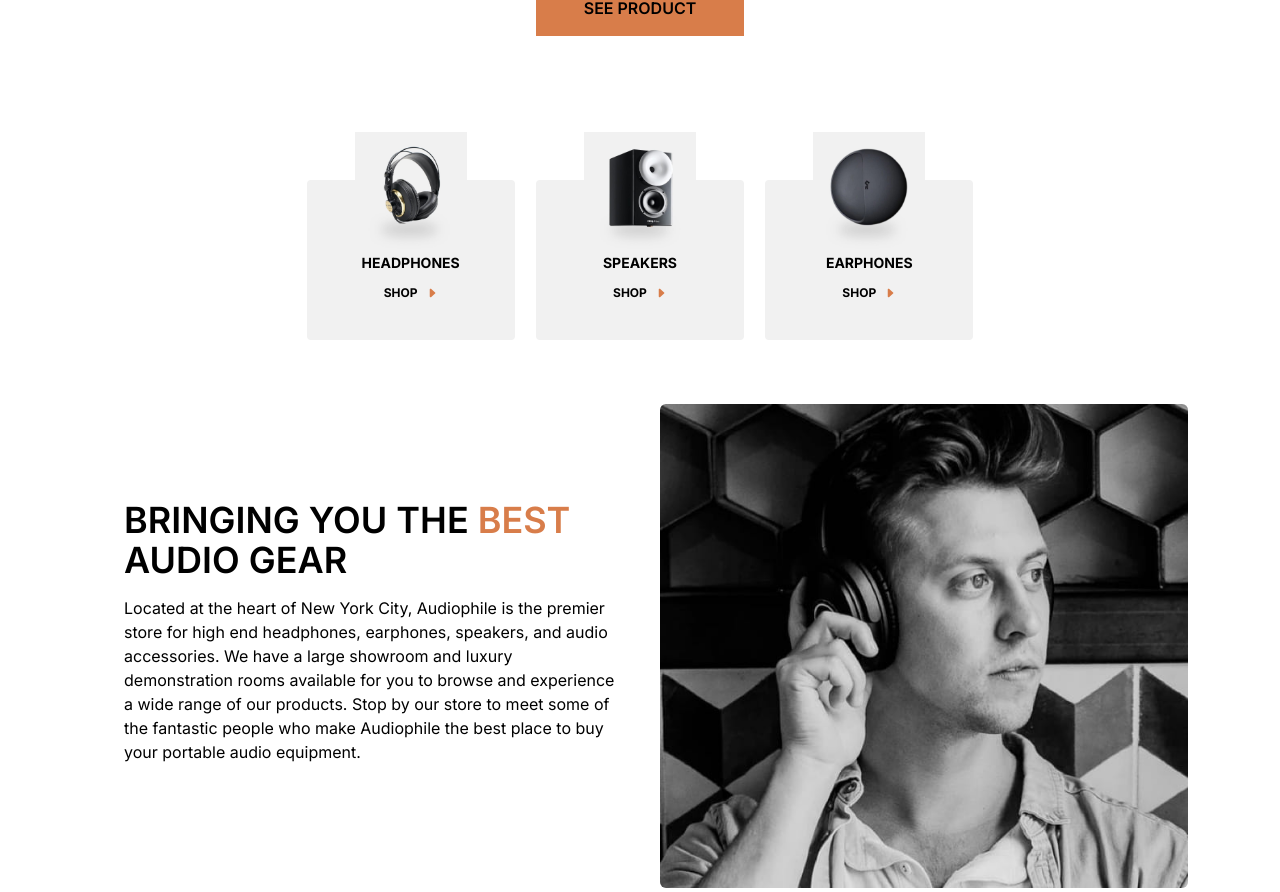
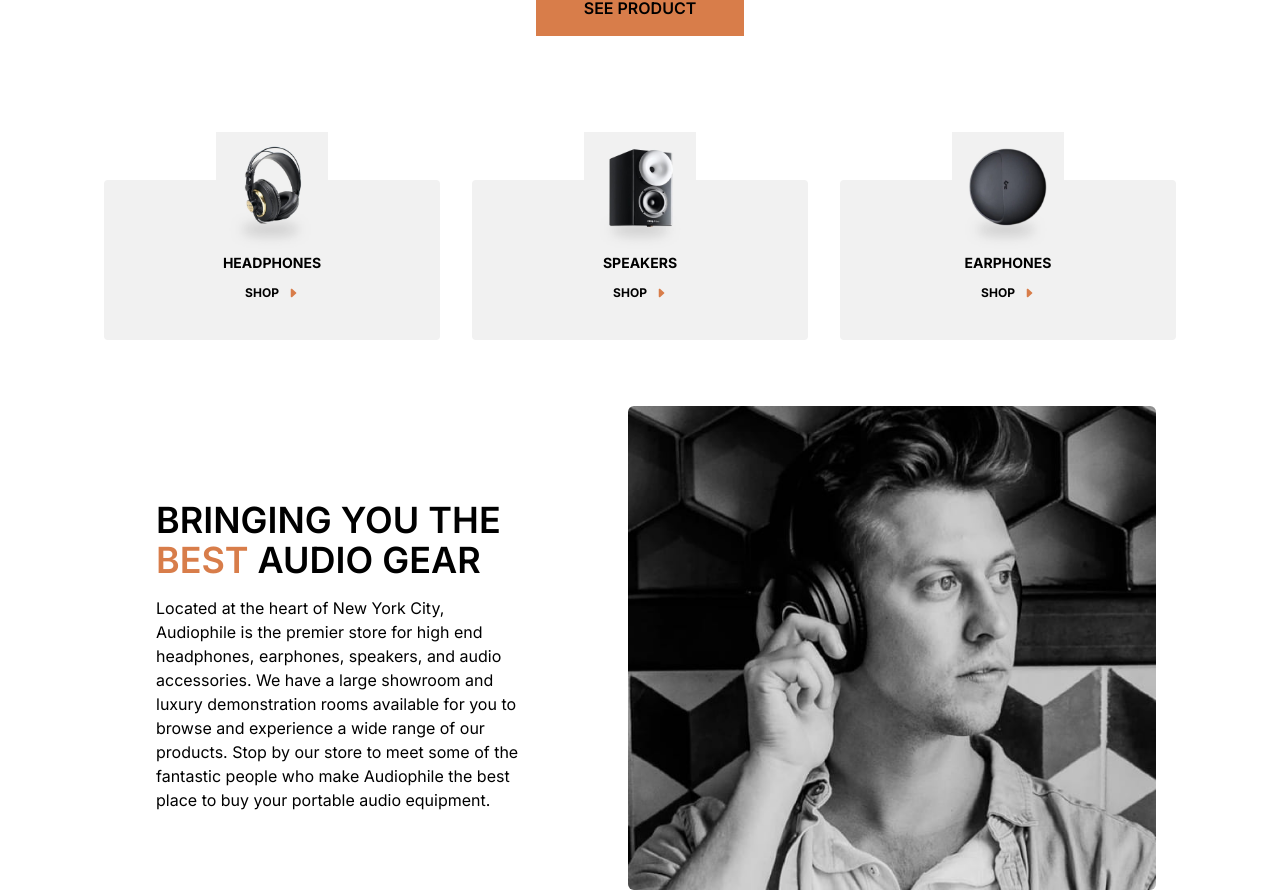
Before and after one commit to john-mathis/Audiophile, a Next.js app: page /headphones in a window 1280 px wide. Shown: the part 3132-4024 px from the top of the page. Built offline with nearby package versions, Linux system fonts and the light colour scheme.

Commit message:
10/2/23 edits

```diff
--- a/app/components/BestAudio/BestAudio.tsx
+++ b/app/components/BestAudio/BestAudio.tsx
@@ -9,7 +9,7 @@ const BestAudio = () => {
         src={BestGearImage.src}
         alt=""
       />
-      <div className="md:w-[35rem] mx-auto md:my-12 order-1 text-center lg:text-left lg:p-8">
+      <div className="md:w-[35rem] xl:w-[27rem] mx-auto md:my-12 order-1 text-center lg:text-left lg:p-8">
         <p className="uppercase text-3xl md:text-4xl my-4 font-semibold">
           Bringing you the <span className="text-[--dark-orange]">best </span>
           audio gear
--- a/app/components/Categories/Categories.tsx
+++ b/app/components/Categories/Categories.tsx
@@ -6,7 +6,7 @@ import Earphones from "../../../public/assets/product-yx1-earphones/mobile/image
 
 const Categories = () => {
   return (
-    <div className="md:flex md:w-[43rem] md:m-auto md:justify-between">
+    <div className="md:flex md:w-[43rem] md:m-auto md:justify-between md:w-[43rem] lg:w-[60rem] xl:w-[69rem]">
       {categoryItems.map((item) => {
         return (
           <Category
--- a/app/components/Categories/Category.tsx
+++ b/app/components/Categories/Category.tsx
@@ -9,7 +9,7 @@ interface CategoryProps {
 
 const Category: React.FC<CategoryProps> = ({ img, category }) => {
   return (
-    <div className="relative bg-[--beige] mt-12 mb-16 w-80 md:w-52 h-40 mx-auto rounded">
+    <div className="relative bg-[--beige] mt-12 mb-16 w-80 md:w-[21rem] h-40 mx-auto rounded ">
       <div className="relative bottom-12">
         <Image className="relative w-28 m-auto" src={img} alt={category} />
         <p className="uppercase text-center text-sm font-bold">{category}</p>
--- a/app/components/Navbar/TopNavbar.tsx
+++ b/app/components/Navbar/TopNavbar.tsx
@@ -33,7 +33,7 @@ const TopNavbar: React.FC<NavbarProps> = ({
       <ul className="text-white justify-between w-[30rem] hidden sm:hidden md:hidden lg:flex">
         {NavItems.map((items) => {
           return (
-            <Link href={items} key={items}>
+            <Link href={items === "home" ? "/" : items} key={items}>
               <li
                 key={items}
                 className="uppercase cursor-pointer hover:text-[--dark-orange]"
```
